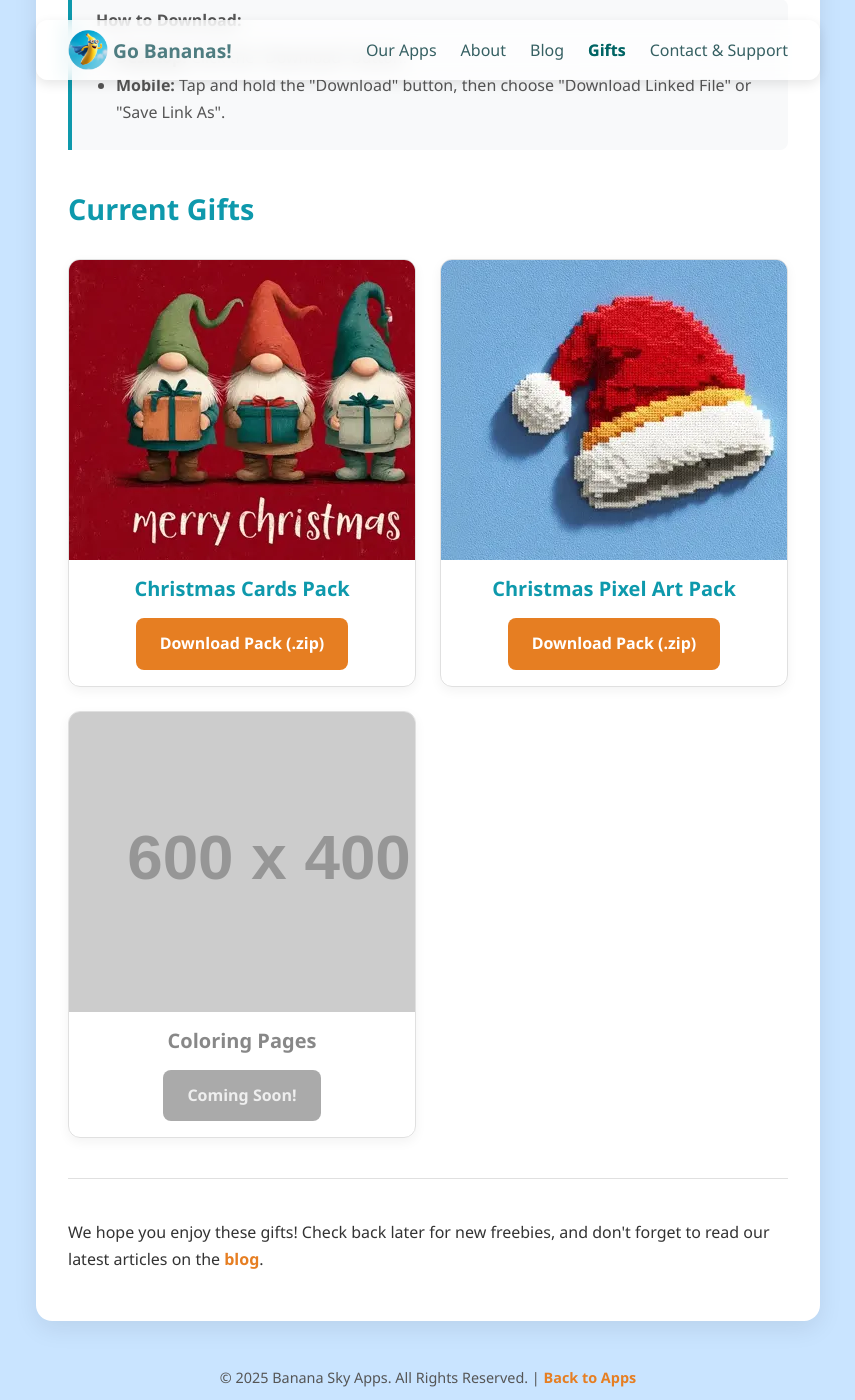
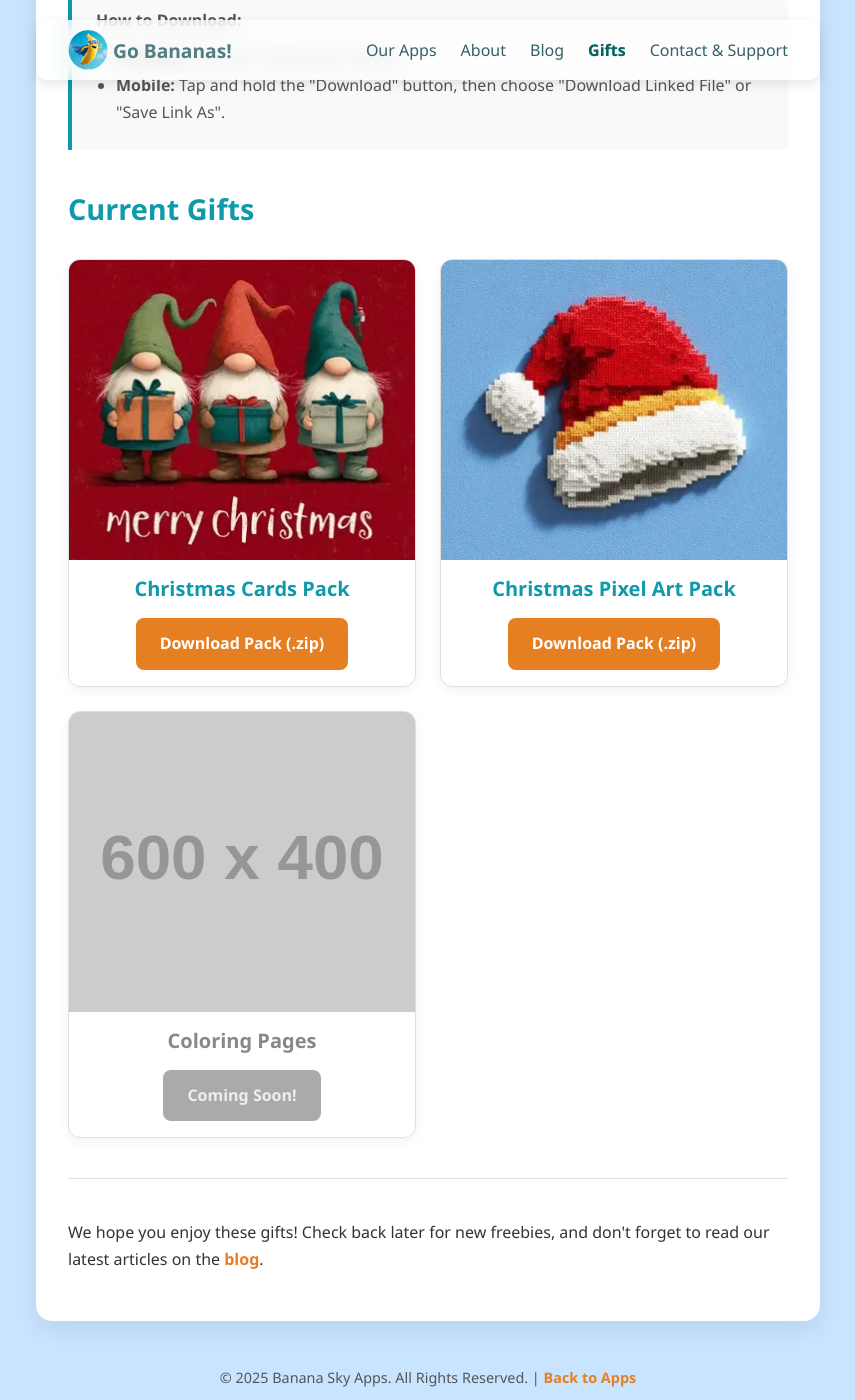
Before and after one commit to MagicScribble/test2, a Jekyll site: the page gifts.html, which Jekyll copies as it is, in a window 1280 px wide and 1400 px high, scrolled down 380 px. Shown: the whole window, without its empty margins (212-1067 px from the left). Built offline with Jekyll 4.4.1, drawn with Linux system fonts in a browser that asks for light colours.

Commit message:
Update gifts.html

```diff
--- a/gifts.html
+++ b/gifts.html
@@ -62,7 +62,7 @@
             box-shadow: 0 8px 24px rgba(0, 0, 0, 0.08);
         }
         .gallery-item img {
-            width: 400px;
+            width: 100%;
             height: 300px; /* Fixed height for a uniform grid */
             object-fit: cover; /* This crops the image nicely */
             display: block;
```
